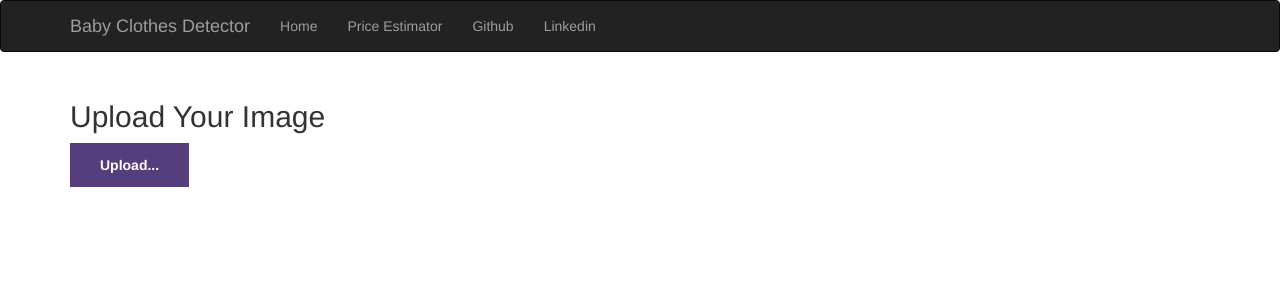
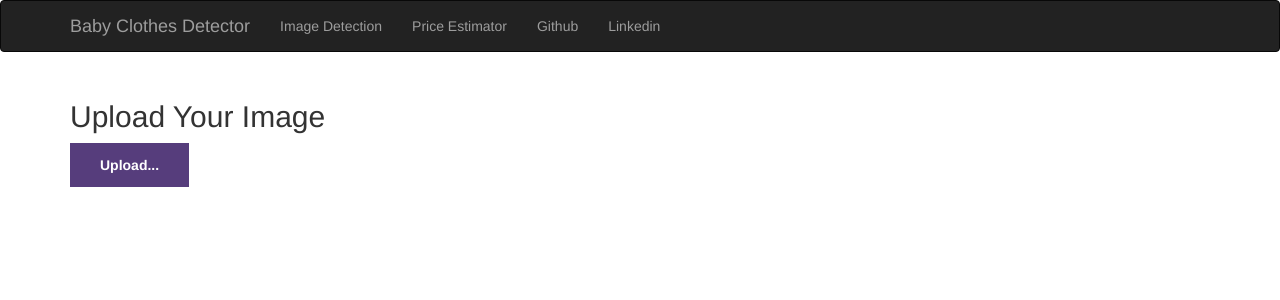
Before and after one commit to iamshirdi/uk, a Flask app: page / in a window 1280 px wide. Shown: the top 300 px of the page. Run offline with Flask 2, Linux system fonts and the light colour scheme; parts of the project's set-up code (start-up, migrations or seed data) failed here and were passed over; some libraries are stand-ins or nearby versions.

Commit message:
templates update

```diff
--- a/app.py
+++ b/app.py
@@ -25,6 +25,11 @@ def cls(pred_class,outputs):
 
 
 @app.route('/', methods=['GET'])
+def index():
+    return render_template('index.html')
+
+
+@app.route('/image', methods=['GET'])
 def index():
     return render_template('index.html')
 
--- a/templates/base.html
+++ b/templates/base.html
@@ -16,10 +16,10 @@
 <nav class="navbar navbar-inverse">
   <div class="container">
     <div class="navbar-header">
-      <a class="navbar-brand" href="#">Baby Clothes Detector</a>
+      <a class="navbar-brand" href="/">Baby Clothes Detector</a>
     </div>
     <ul class="nav navbar-nav">
-      <li><a href="/">Home</a></li>
+      <li><a href="/image">Image Detection</a></li>
       <li><a href="price">Price Estimator</a></li>
       <li><a href="https://github.com/iamshirdi/Image-Classification-and-Price-prediction">Github</a></li>
       <li><a href="https://www.linkedin.com/in/shirdi/">Linkedin</a></li>
```
